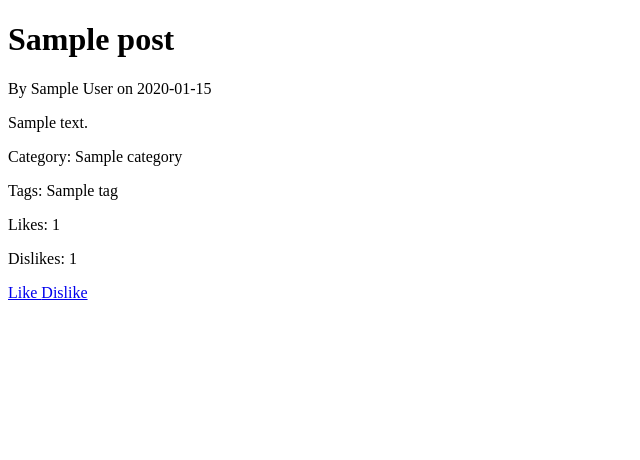
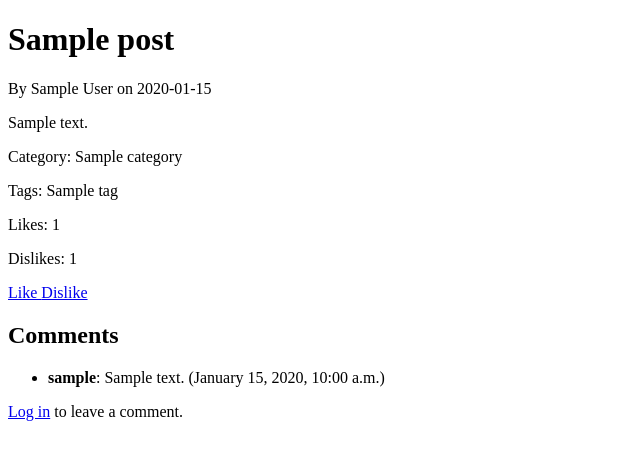
Before and after one commit to EliArn99/MyBlog, a Django app: template templates/blog/post_detail.html in a window 1280 px wide. Shown: the top 460 px of the page, without its empty margins (0-640 px from the left). Run offline with Django 3.2, Linux system fonts and the light colour scheme; the template is opened without the code that fills it: most values are stand-ins (such as "Sample title", 1, 10 or a date in 2020).

Commit message:
Update post_detail.html

```diff
--- a/templates/blog/post_detail.html
+++ b/templates/blog/post_detail.html
@@ -39,6 +39,29 @@
         Dislike
     {% endif %}
 </a>
+<h2>Comments</h2>
+<ul>
+    {% for comment in comments %}
+        <li><strong>{{ comment.user.username }}</strong>: {{ comment.content }}
+            ({{ comment.created_at|date:"F j, Y, g:i a" }})
+        </li>
+    {% empty %}
+        <p>No comments yet. Be the first to comment!</p>
+    {% endfor %}
+</ul>
+
+<!-- Comment Form -->
+{% if user.is_authenticated %}
+    <h3>Leave a Comment:</h3>
+    <form method="post">
+        {% csrf_token %}
+        {{ form.as_p }}
+        <button type="submit">Submit Comment</button>
+    </form>
+{% else %}
+    <p><a href="{% url 'account_login' %}">Log in</a> to leave a comment.</p>
+{% endif %}
+
 
 <!-- Edit Post Link (if current user is the author) -->
 {% if request.user == post.author %}
```
Lines whose indentation alone changed are shown as unchanged.
